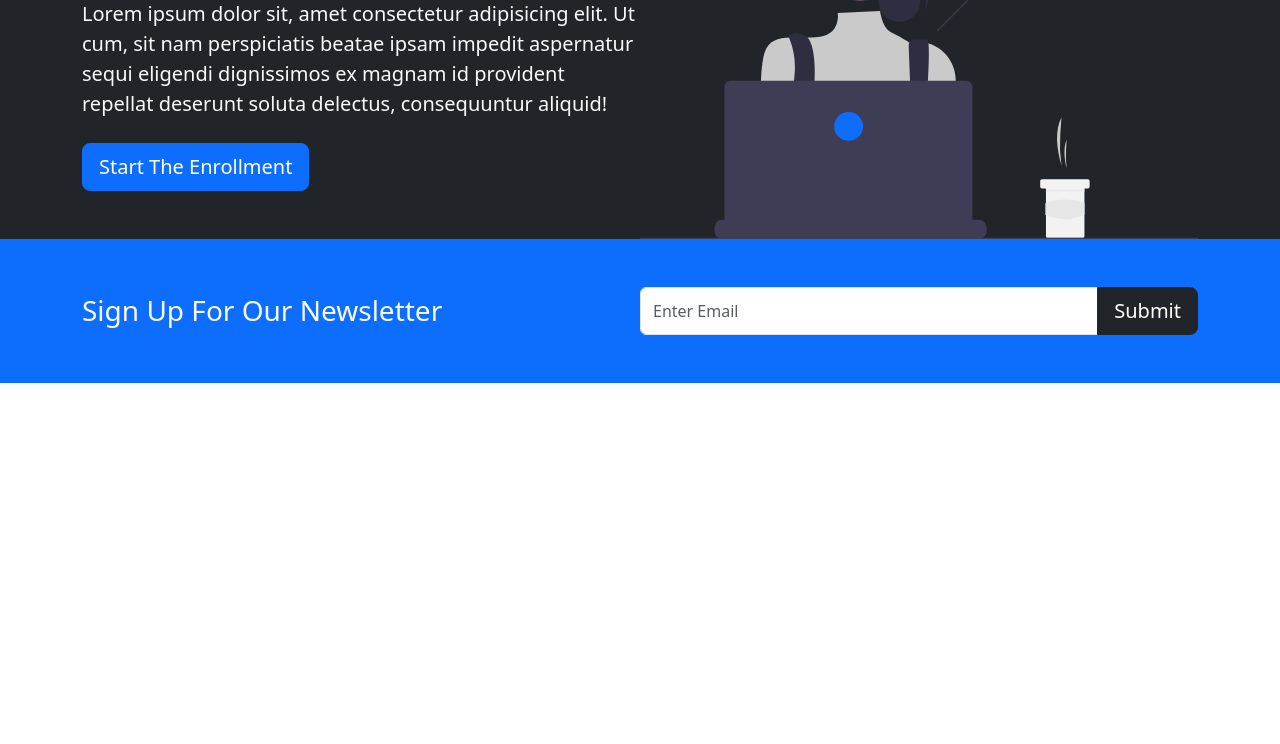
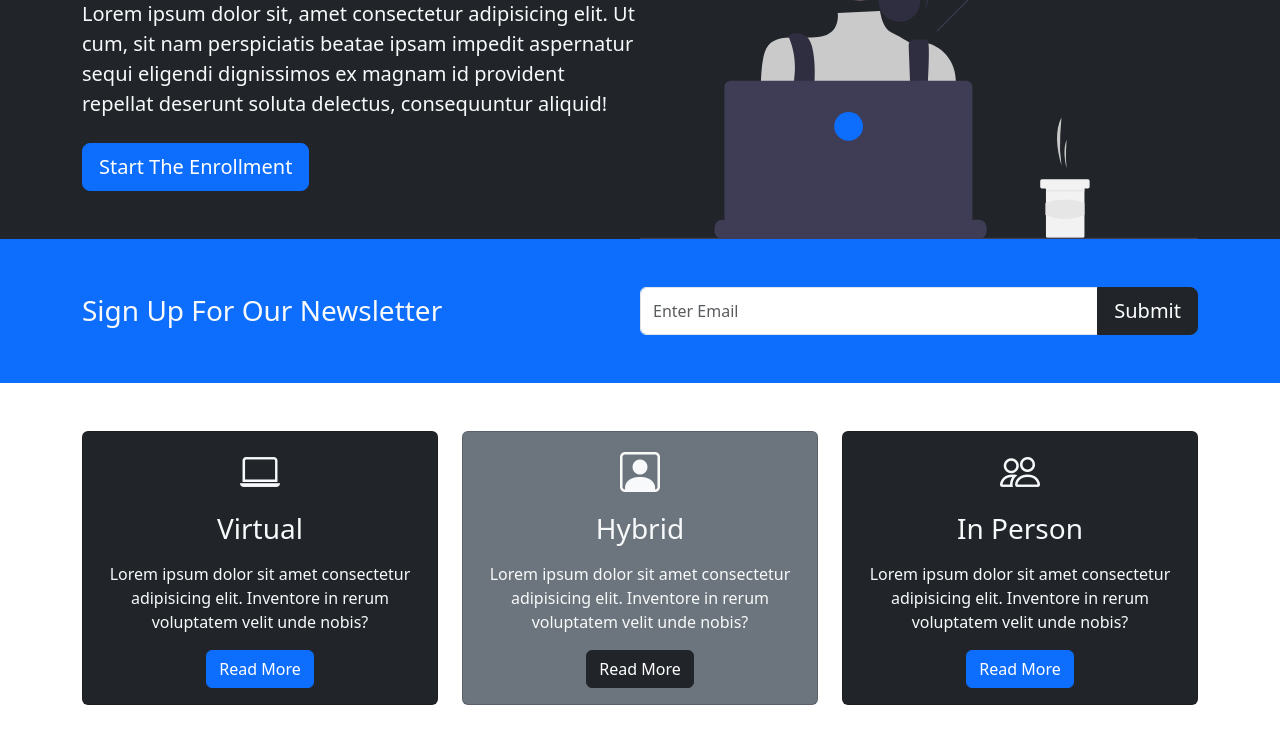
Before and after one commit to Greattie/bootstrap, a plain HTML site: page index.html in a window 1280 px wide. Shown: the part 242-986 px from the top of the page. Before the commit the page ends 800 px from the top, so only its background shows below. Drawn offline with nearby package versions, Linux system fonts and the light colour scheme.

Commit message:
Created card section

```diff
--- a/index.html
+++ b/index.html
@@ -7,6 +7,7 @@
     <meta name="viewport" content="width=device-width, initial-scale=1.0">
     <link href="https://cdn.jsdelivr.net/npm/bootstrap@5.3.0-alpha1/dist/css/bootstrap.min.css" rel="stylesheet"
         integrity="sha384-GLhlTQ8iRABdZLl6O3oVMWSktQOp6b7In1Zl3/Jr59b6EGGoI1aFkw7cmDA6j6gD" crossorigin="anonymous">
+    <link rel="stylesheet" href="https://cdn.jsdelivr.net/npm/bootstrap-icons@1.10.3/font/bootstrap-icons.css">
     <link rel="stylesheet" href="styles.css">
     <title>Bootstrap Crash Course</title>
 </head>
@@ -74,6 +75,58 @@
         </div>
     </section>
 
+    <!-- SECTION THREE/CARD SECTION -->
+    <section class="p-5">
+        <div class="container">
+            <div class="row">
+                <div class="col-md">
+                    <div class="card bg-dark text-light">
+                        <div class="card-body text-center">
+                            <div class="h1 mb-3">
+                                <i class="bi bi-laptop"></i>
+                            </div>
+                            <h3 class="card-title mb-3">Virtual</h3>
+                            <p class="card-text">Lorem ipsum dolor sit amet consectetur adipisicing elit. Inventore in
+                                rerum voluptatem velit unde nobis?
+                            </p>
+                            <a href="#" class="btn btn-primary">Read More</a>
+                        </div>
+                    </div>
+                </div>
+
+                <div class="col-md">
+                    <div class="card bg-secondary text-light">
+                        <div class="card-body text-center">
+                            <div class="h1 mb-3">
+                                <i class="bi bi-person-square"></i>
+                            </div>
+                            <h3 class="card-title mb-3">Hybrid</h3>
+                            <p class="card-text">Lorem ipsum dolor sit amet consectetur adipisicing elit. Inventore in
+                                rerum voluptatem velit unde nobis?
+                            </p>
+                            <a href="#" class="btn btn-dark">Read More</a>
+                        </div>
+                    </div>
+                </div>
+
+                <div class="col-md">
+                    <div class="card bg-dark text-light">
+                        <div class="card-body text-center">
+                            <div class="h1 mb-3">
+                                <i class="bi bi-people"></i>
+                            </div>
+                            <h3 class="card-title mb-3">In Person</h3>
+                            <p class="card-text">Lorem ipsum dolor sit amet consectetur adipisicing elit. Inventore in
+                                rerum voluptatem velit unde nobis?
+                            </p>
+                            <a href="#" class="btn btn-primary">Read More</a>
+                        </div>
+                    </div>
+                </div>
+            </div>
+        </div>
+    </section>
+
     <script src="https://cdn.jsdelivr.net/npm/bootstrap@5.3.0-alpha1/dist/js/bootstrap.bundle.min.js"
         integrity="sha384-w76AqPfDkMBDXo30jS1Sgez6pr3x5MlQ1ZAGC+nuZB+EYdgRZgiwxhTBTkF7CXvN"
         crossorigin="anonymous"></script>
--- a/styles.css
+++ b/styles.css
@@ -1,3 +1,4 @@
+/* Style for Newsletter on Large Screens */
 @media (min-width: 768px) {
   .news-input {
     width: 50%;
```
